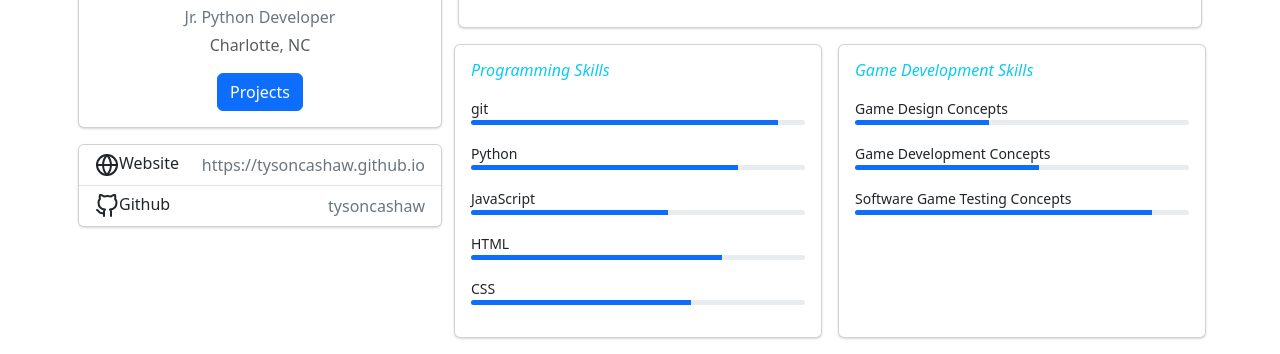
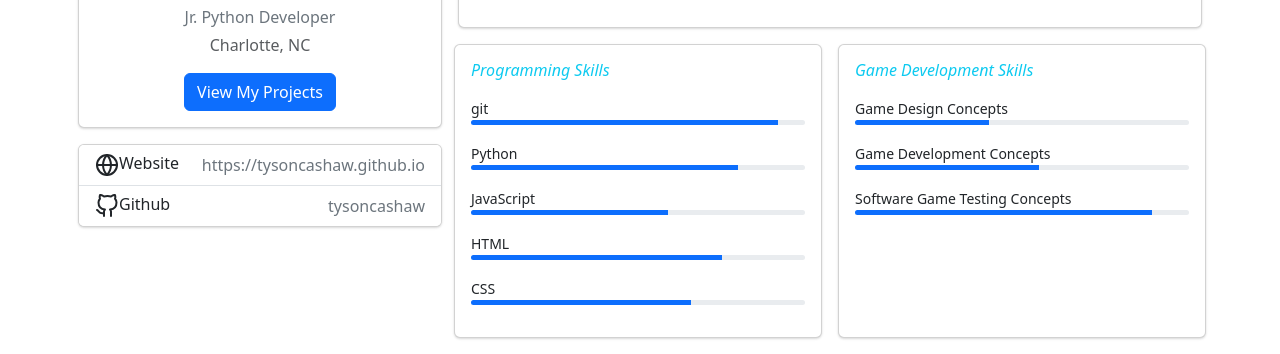
Before and after one commit to tysoncashaw/tysoncashaw.github.io, a plain HTML site: page index.html in a window 1280 px wide. Shown: the part 612-966 px from the top of the page. Drawn offline with nearby package versions, Linux system fonts and the light colour scheme; some icons are missing.

Commit message:
updating code

```diff
--- a/index.html
+++ b/index.html
@@ -26,7 +26,7 @@
                         <h4>Tyson Cashaw</h4>
                         <p class="text-secondary mb-1">Jr. Python Developer</p>
                         <p class="text-muted font-size-sm">Charlotte, NC</p>
-                        <a href="https://tysoncashaw.com/projects" class="btn btn-primary">Projects</a>
+                        <a href="https://tysoncashaw.com/projects" class="btn btn-primary">View My Projects</a>
                         <!--<button class="btn btn-outline-primary">Message</button>-->
                       </div>
                     </div>
```
